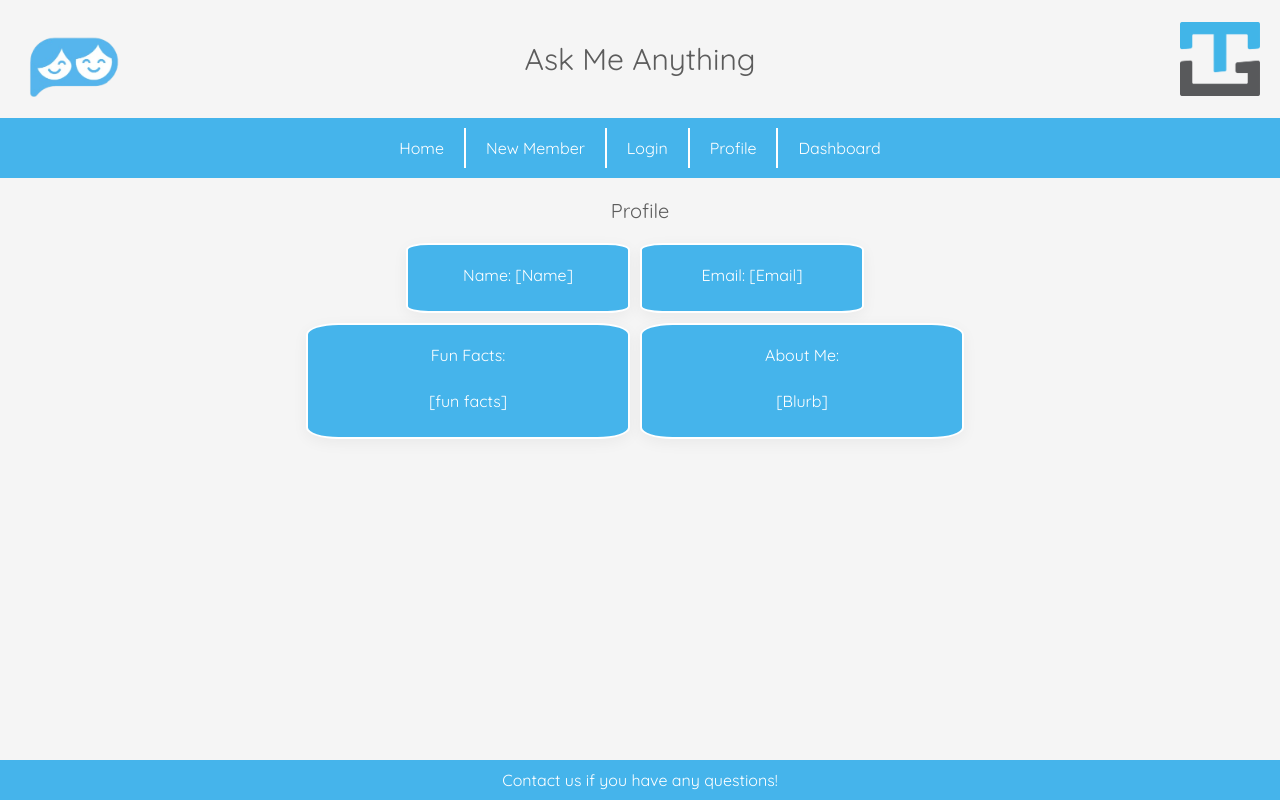
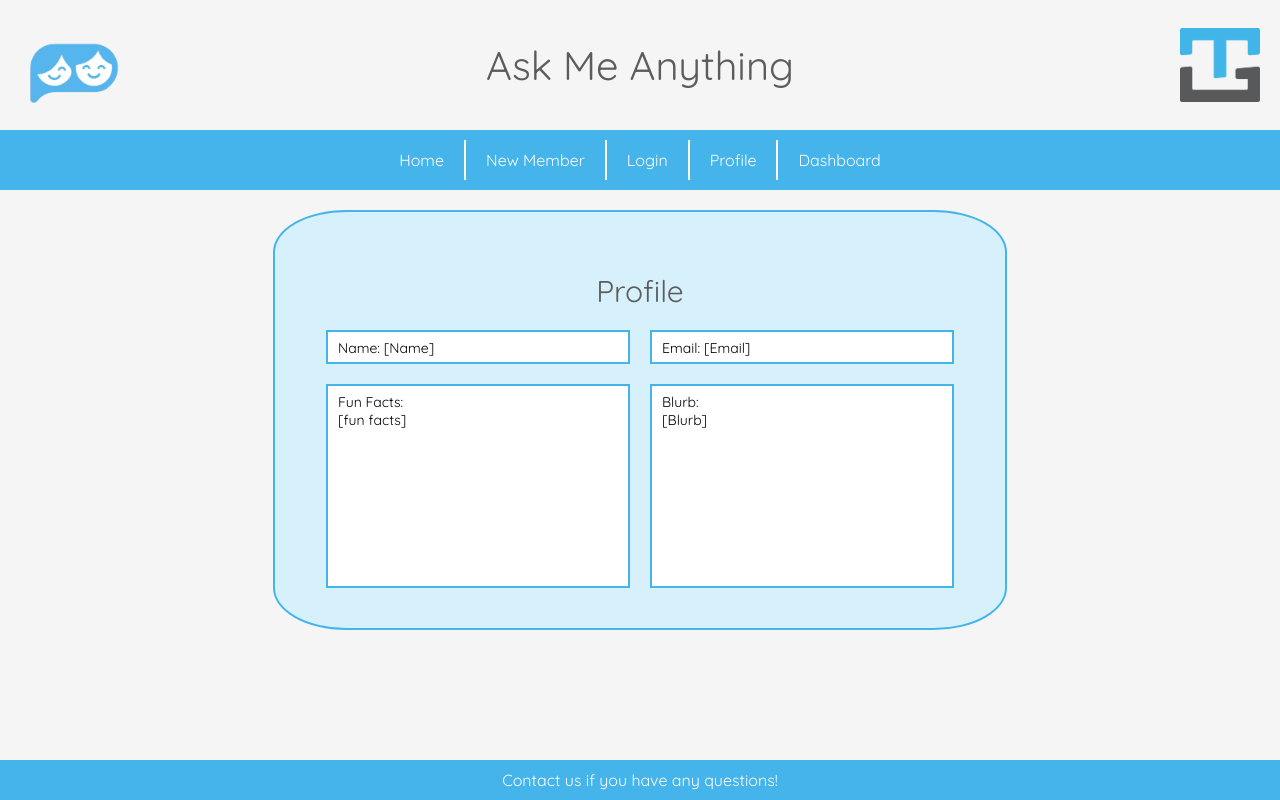
Before and after one commit to naman0r/ama-consulting-project, a React (Vite) app in the folder frontend/: page /profile in a window 1280 px wide. Built offline with nearby package versions, Linux system fonts and the light colour scheme.

Commit message:
changed design for profile page, increased header sizes, and other minor styling adjustments

```diff
--- a/frontend/src/pages/Admin.jsx
+++ b/frontend/src/pages/Admin.jsx
@@ -44,7 +44,7 @@ function Admin() {
     </div>
 
 
-      <div className="ama_history">
+      <div className="container">
         <p className="p5">AMA History</p>
         <div className="history_header">
       <button className="prev_ama"><i class="fa-solid fa-arrow-left"></i></button>
@@ -52,10 +52,10 @@ function Admin() {
       <button className="next_ama"><i class="fa-solid fa-arrow-right"></i></button>
       </div>
 
-      <div className="history_content">
+      <div className="container_content">
       <div className="small_field">
       <p className="p4">Name: {name}</p> </div>
-      <div className="second_row">
+      <div className="row">
       <div className="large_field">
       <p className="p4">Fun Facts: <br></br>{funfacts}</p>
       </div>
--- a/frontend/src/pages/Home.jsx
+++ b/frontend/src/pages/Home.jsx
@@ -16,7 +16,7 @@ function Home() {
         Our website will automate the AMA selection process, having a place where members can submit fun facts and a personal blurb.
         Then, each week, a member is chosen at random and the website will generate a response that can be posted in Slack.
       </p>
-      <p className="p3">
+      <p className="p5">
         Current AMA:
       </p>
       <div className="ama_feed">
--- a/frontend/src/pages/Login.jsx
+++ b/frontend/src/pages/Login.jsx
@@ -52,7 +52,7 @@ function Login() {
       <TopNav />
 
       <main className="login_page">
-        <p className="p3">Login</p>
+        <p className="p5">Login</p>
         <form onSubmit={handleSubmit}>
           <div>
             <p className="p2">Email:</p>
--- a/frontend/src/pages/NewMember.jsx
+++ b/frontend/src/pages/NewMember.jsx
@@ -31,7 +31,7 @@ const NewMember = () => {
       <Header />
       <TopNav />
       <div className="newmem_page">
-        <p className="p3">Submit Your AMA</p>
+        <p className="p5">Submit Your AMA</p>
         <form>
           <p className="p2">
             Enter your name:
--- a/frontend/src/pages/Profile.jsx
+++ b/frontend/src/pages/Profile.jsx
@@ -2,6 +2,7 @@ import { useState } from "react";
 
 import "../styles/Home.css";
 import "../styles/Profile.css";
+import "../styles/Admin.css";
 import TopNav from "../components/TopNav";
 import Footer from "../components/Footer";
 import Header from "../components/Header";
@@ -15,67 +16,36 @@ function Profile() {
     <>
       <Header />
       <TopNav />
-      <p className="p3">Profile</p>
-      <div className="profile_page_row">
-        <div className="profile_field_column">
-          <p className="p2">Name: {name}</p>
+      <div className="profile_page">
+      <div className="profile_container">
+      <p className="p5">Profile</p>
+      <div className="container_content">
 
-        </div>
-        <div className="profile_field_column">
-          <p className="p2">Email: {email} </p>
-        </div>
+      <div className="row">
+      <div className="smaller_field">
+      <p className="p4">Name: {name}</p> </div>
+      <div className="smaller_field">
+      <p className="p4">Email: {email}</p> </div>
       </div>
-      <div className="profile_page_row">
-        <div className="profile_field_lg_column">
-          <p className="p2">Fun Facts: </p>
-          <p className="p2"> {funfacts} </p>
-        </div>
-        <div className="profile_field_lg_column">
-          <p className="p2">About Me: </p>
-          <p className="p2"> {blurb} </p>
-        </div>
-        </div>
+
+      <div className="row">
+      <div className="large_field">
+      <p className="p4">Fun Facts: <br></br>{funfacts}</p>
+      </div>
+      <div className="large_field">
+      <p className="p4">Blurb:<br></br>{blurb}</p>
+      </div>
+      </div>
+    </div>
+    </div>
+    </div>
+
+
+
       <Footer />
     </>
   );
 
-  <div class='some-page-wrapper'>
-  <div class='row'>
-    <div class='column'>
-      <div class='orange-column'>
-        Some Text in Column One
-      </div>
-    </div>
-    <div class='column'>
-      <div class='blue-column'>
-        Some Text in Column Two
-      </div>
-    </div>
-    <div class='column'>
-      <div class='green-column'>
-        Some Text in Column Three
-      </div>
-    </div>
-  </div>
-  <div class='row 2'>
-    <div class='column'>
-      <div class='green-column'>
-        Some Text in Row 2, Column One
-      </div>
-    </div>
-    <div class='column'>
-      <div class='orange-column'>
-        Some Text in Row 2, Column Two
-      </div>
-    </div>
-    <div class='column'>
-      <div class='blue-column'>
-        Some Text in Row2, Column Three
-      </div>
-    </div>
-  </div>
-</div>
-
 }
 
 export default Profile;
--- a/frontend/src/styles/Admin.css
+++ b/frontend/src/styles/Admin.css
@@ -1,4 +1,4 @@
-.ama_history {
+.container {
     display: flex;
     flex-direction: column;
     background: #d7f1fc;
@@ -20,7 +20,7 @@
     margin-bottom: 10px;
   }
 
-  .history_content {
+  .container_content {
     display: flex;
     flex-direction: column;
     gap: 20px;
@@ -49,7 +49,7 @@
     border: 2px solid #45b4eb;
   }
 
-  .second_row {
+  .row {
     display: flex;
     align-items: left;
     justify-content: left;
@@ -126,16 +126,7 @@
     flex-direction: column;
   }
 
-  .p5 {
-  display: flex;
-  justify-content: center;
-  color: #5c5c5c;
-  font-family: 'Quicksand';
-  font-size: 30px;
-  text-align: left;
-  margin-top: 0px;
-  margin-bottom: 10px;
-  }
+
 
   .hist_btn.active,
   .select_btn.active {
--- a/frontend/src/styles/Home.css
+++ b/frontend/src/styles/Home.css
@@ -49,6 +49,17 @@
   border: 2px solid #45b4eb;
 }
 
+.p5 {
+  display: flex;
+  justify-content: center;
+  color: #5c5c5c;
+  font-family: 'Quicksand';
+  font-size: 30px;
+  text-align: left;
+  margin-top: 20px;
+  margin-bottom: 10px;
+  }
+
 .home_page {
   display: flex;
     justify-content: center;
--- a/frontend/src/styles/Login.css
+++ b/frontend/src/styles/Login.css
@@ -1,4 +1,4 @@
-form {
+main.login_page form {
     display: flex;
     flex-direction: column;
     gap: 20px;
@@ -7,7 +7,7 @@ form {
     border-radius: 10%;
     box-shadow: 0 4px 15px rgba(0, 0, 0, 0.05);
     width: 100%;
-    max-width: 250px;
+    max-width: 300px;
     align-items: center;
     justify-content: center;
     border: 2px solid white;
--- a/frontend/src/styles/NewMember.css
+++ b/frontend/src/styles/NewMember.css
@@ -8,8 +8,8 @@ form {
     box-shadow: 0 4px 15px rgba(0, 0, 0, 0.05);
     width: 100%;
     max-width: 450px;
-    align-items: left;
-    justify-content: left;
+    align-items: center;
+    justify-content: center;
     border: 2px solid white;
     margin-bottom: 10%;
 }
@@ -35,6 +35,7 @@ input {
     border: none;
     color: white;
     padding: 10px 20px;
+    width: 100px;
     text-align: center;
     display: flex;
     font-size: 16px;
--- a/frontend/src/styles/Profile.css
+++ b/frontend/src/styles/Profile.css
@@ -1,44 +1,35 @@
-.profile_field_column {
+
+
+.profile_page {
+    display: flex;
+    justify-content: center;
+    align-items: center;
+    flex-direction: column;
+}
+
+.profile_container {
     display: flex;
     flex-direction: column;
-    background: #45b4eb;
-    padding: 10px;
+    background: #d7f1fc;
+    padding: 40px;
     border-radius: 10%;
-    box-shadow: 0 4px 15px rgba(0, 0, 0, 0.05);
-    width: 30%;
-    max-width: 200px;
+    width: 100%;
+    max-width: 650px;
+    max-height: fit-content;
     align-items: center;
     justify-content: center;
-    border: 2px solid white;
-    margin-bottom: 10px;
-    height: 30%;
-    margin-right: 10px;
-
+    border: 2px solid #45b4eb;
+    margin-bottom: 80px;
+    margin-top: 20px;
+    gap: 10px;
 }
 
-
-.profile_field_lg_column {
+.smaller_field {
     display: flex;
-    flex-direction: column;
-    background: #45b4eb;
-    padding: 10px;
-    border-radius: 10%;
-    box-shadow: 0 4px 15px rgba(0, 0, 0, 0.05);
-    width: 100%;
-    max-width: 300px;
-    align-items: center;
-    justify-content: center;
-    border: 2px solid white;
-    margin-bottom: 10px;
-    height: 30%;
-    margin-right: 10px;
+    background: white;
+    height: 30px;
+    width: 300px;
+    align-items: left;
+    justify-content: left;
+    border: 2px solid #45b4eb;
 }
-
-
-.profile_page_row {
-    display: flex;
-    justify-content: center;
-    flex-direction: row;
-    align-items: center;
-    flex-wrap: wrap;
-}
--- a/frontend/src/styles/TopNav.css
+++ b/frontend/src/styles/TopNav.css
@@ -26,8 +26,6 @@
     width: 80px;
   }
 
-
-
   header {
     display: flex;
     justify-content: center;
@@ -35,7 +33,7 @@
     background-color: #f5f5f5;
     color: #5c5c5c;
     font-family: 'Quicksand';
-    font-size: 30px;
+    font-size: 40px;
     text-align: center;
     padding: 40px;
   }
```
